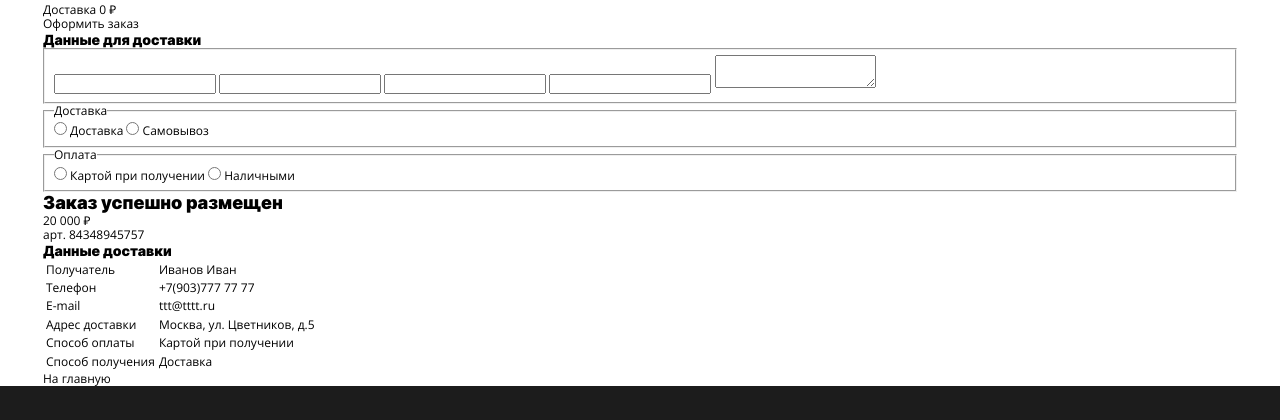
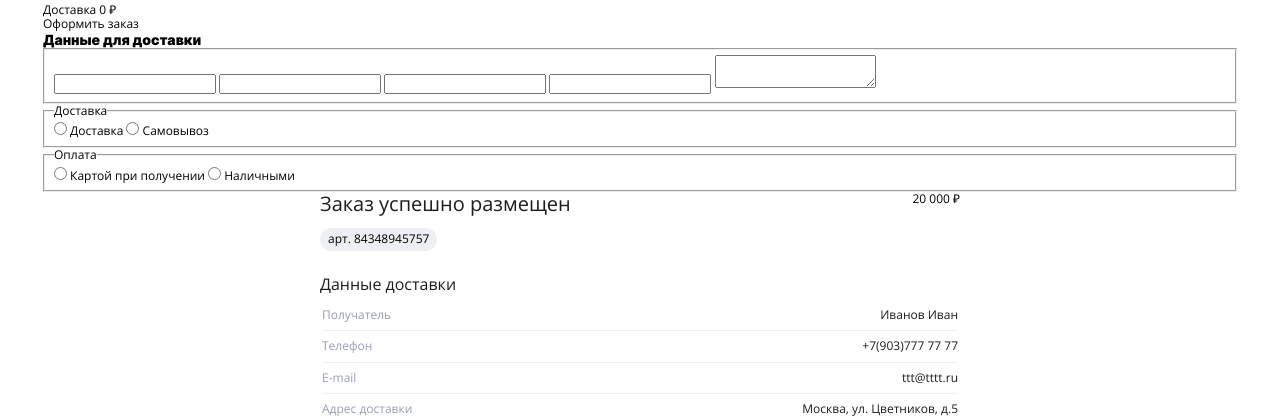
Before and after one commit to MAlinaMdes/ski-people, a website built with Vite: page index.html in a window 1280 px wide. Shown: the part 3479-3899 px from the top of the page. Built offline with nearby package versions, Linux system fonts and the light colour scheme.

Commit message:
order style done

```diff
--- a/index.html
+++ b/index.html
@@ -517,11 +517,13 @@
       </section>
 
       <section class="order">
-        <div class="container">
-          <h2 class="order__title">Заказ успешно размещен</h2>
-          <p class="order__price">
-            20&nbsp;000&nbsp;₽
-          </p>
+        <div class="container order__container">
+          <div class="order__box">
+            <h2 class="order__box-title">Заказ успешно размещен</h2>
+            <p class="order__box-hhprice">
+              20&nbsp;000&nbsp;₽
+            </p>
+          </div>
           <p class="order__id">арт.&nbsp;84348945757</p>
           <h3 class="order__info-title">Данные доставки</h3>
           <table class="order__info-table order__table">
--- a/src/style.scss
+++ b/src/style.scss
@@ -5,5 +5,6 @@
 @use "styles/breadcrumps.scss";
 @use "styles/goods.scss";
 @use "styles/product.scss";
+@use "styles/order.scss";
 @use "styles/normalize.css";
 @use "styles/footer.scss";
--- /dev/null
+++ b/src/styles/order.scss
@@ -0,0 +1,129 @@
+.order {
+
+    &__container {
+        margin: 0 auto;
+        @media (min-width: 768px) {
+            max-width: 710px;
+        }
+
+        @media (min-width: 1024px) {
+            max-width: 726px;
+
+
+        }
+        @media (min-width: 1440px) {
+            max-width: 832px;
+        }
+    }
+
+    &__box {
+        display: flex;
+        flex-direction: column;
+        gap: 8px;
+        margin-bottom: 8px;
+        @media (min-width: 768px) {
+            flex-direction: row;
+            justify-content: space-between;
+            margin-bottom: 12px;
+
+        }
+
+    }
+    &__box-title {
+        font-size: 16px;
+        font-weight: 400;
+        color: #1c1c1c;
+
+
+        @media (min-width: 768px) {
+            font-size: 20px;
+
+
+        }
+    }
+    // .order__price
+
+    &__box-price {
+        font-size: 16px;
+        font-weight: 400;
+        color: #1c1c1c;
+
+        @media (min-width: 768px) {
+            font-size: 20px;
+
+        }
+    }
+
+    // .order__id
+
+    &__id {
+        margin-bottom: 20px;
+        padding: 4px 8px;
+        background-color: #eeeff2;
+        border-radius: 32px;
+        display: inline-block;
+
+        @media (min-width: 768px) {
+            margin-bottom: 24px;
+
+        }
+    }
+
+    // .order__info-title
+
+    &__info-title {
+        font-size: 16px;
+        font-weight: 400;
+        color: #1c1c1c;
+        margin-bottom: 4px;
+    }
+
+
+
+    // .order__table
+
+    &__table {
+        width: 100%;
+        margin-bottom: 24px;
+    }
+
+    // .order__table-row
+
+    &__table-row {
+        display: flex;
+        justify-content: space-between;
+        border-bottom: 1px solid #eeeff2;
+    }
+
+    // .order__table-item
+
+    &__table-item {
+        font-size: 12px;
+        color: #969eae;
+        padding: 8px 0;
+        &:last-child {
+            color:#1c1c1c ;
+        }
+    }
+
+    // .order__button
+
+    &__button {
+        border-radius: 32px;
+        background-color: #0044f0;
+        border: 1px solid #0044f0;
+        color:#fff;
+        padding: 12px 24px;
+
+        width: 100%;
+        :hover {
+            background-color:  #0945de;
+        }
+        :active {
+            background-color: #0044f0;
+        }
+        :disabled {
+            opacity: .2;
+        }
+    }
+}
```
